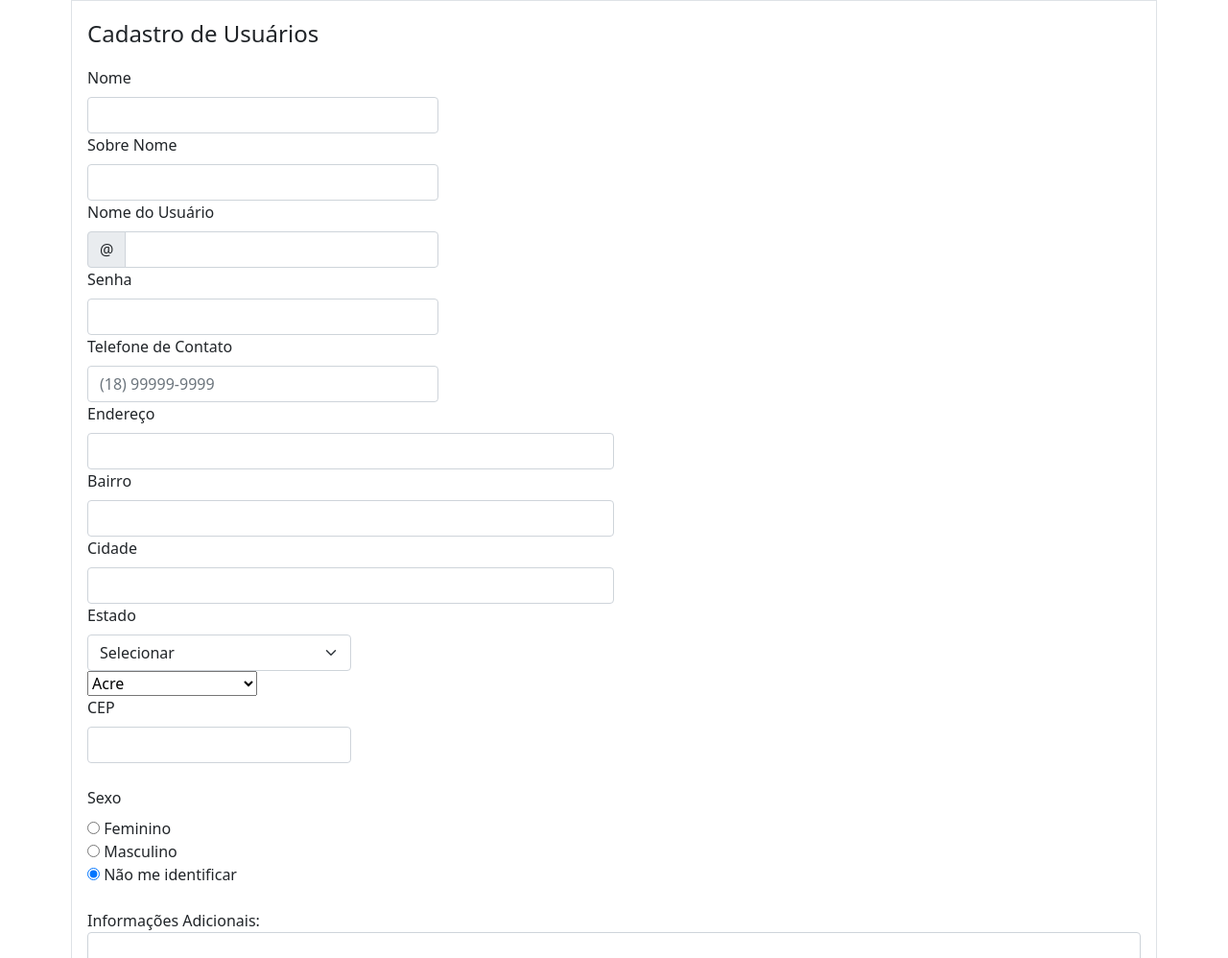
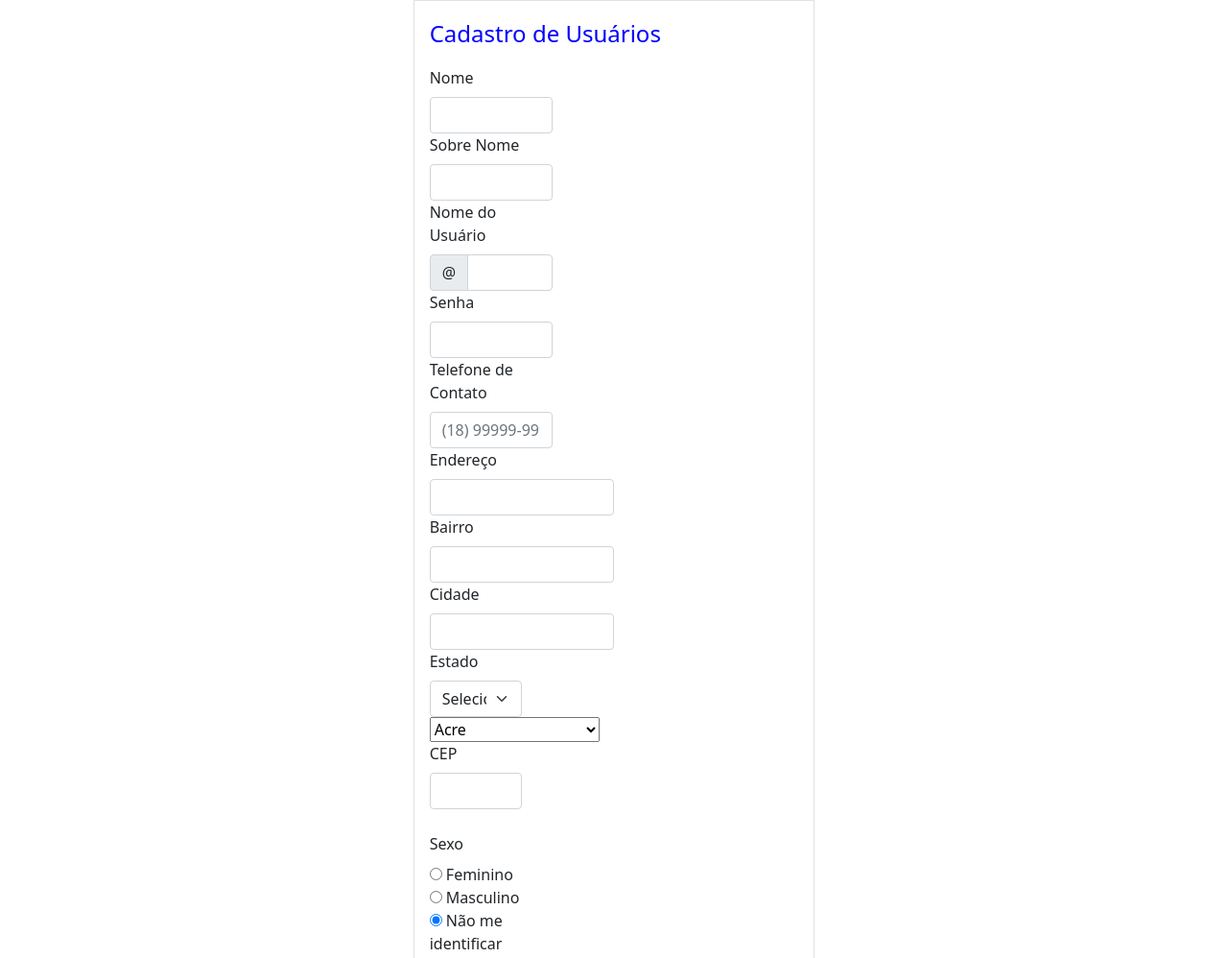
Before and after one commit to acvelasco/ProjetoPPIM2AVAtividade, a website: page paginas/cadastrarUsuarios.html in a window 1280 px wide. Shown: the top 998 px of the page at 96% size. Drawn offline with nearby package versions, Linux system fonts and the light colour scheme.

Commit message:
feats: estilização do formulário

```diff
--- a/paginas/cadastrarUsuarios.html
+++ b/paginas/cadastrarUsuarios.html
@@ -10,10 +10,10 @@
 
 </head>
 <body>
-    <div class="container">
+    <div class="container col-4">
         <form action='/cadastrarUsuarios' method='GET'  class="row g-3">
             <fieldset class="border p-3" >
-                <legend class="mb-3">Cadastro de Usuários</legend>
+                <legend style="color:blue;" class="mb-3">Cadastro de Usuários</legend>
             <div class="col-md-4">
               <label for="nome" class="form-label">Nome</label>
               <input type="text" class="form-control" id="nome" name="nome" value="" required>
```
